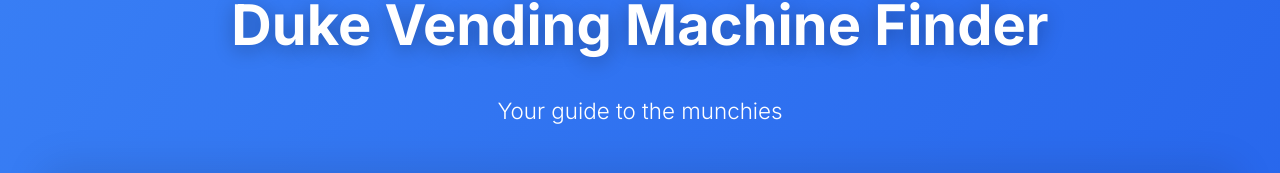
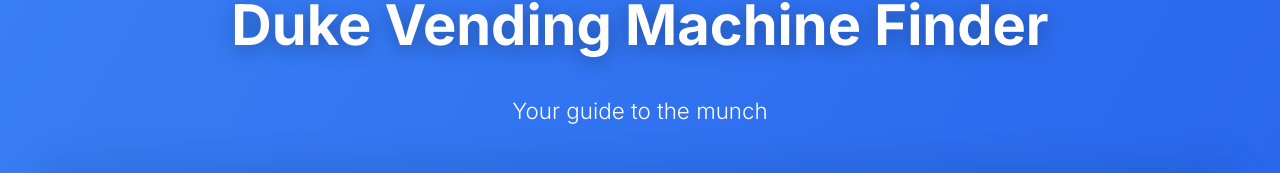
Before and after one commit to sagrawal11/duke-vending-map, a React (Create React App) app: page / in a window 1280 px wide. Shown: the part 105-278 px from the top of the page. Built offline with nearby package versions, Linux system fonts and the light colour scheme; the HTML template or start-up script is replaced by a standard one.

Commit message:
final version

```diff
--- a/src/data/vendingMachines.js
+++ b/src/data/vendingMachines.js
@@ -6,7 +6,7 @@
       building: 'Bryan Center',
       floor: 'Middle Floor',
       notes: 'Between McDonalds and Griffith Theater',
-      products: ['Pepsi', 'Mountain Dew', 'Pepsi Zero Sugar', 'Mountain Dew Zero Sugar', 'Water', 'Pure Leaf Sweet Tea', 'Propel', 'Celsius', 'Lays Classic', 'Cheetos', 'Doritos Nacho Cheese', 'Fritos Original', 'Smartfood White Cheddar Popcorn', 'Lays Barbeque', 'Cheetos Cheddar Jalapeno', 'Doritos Cool Ranch', 'Chex Mix', 'Sun Chips Garden Salsa', 'Sun Chips Harvest Cheddar', 'Cheez It', 'Doritos Spicy Sweet Chili', 'Gardettos Snack Mix', 'Lays Salt & Vinegar', 'Peanut Butter Crackers', 'Grilled Cheese Crackers', 'Toasted Cheese Peanut Butter Crackers', 'Oreos', 'Snickers', 'KitKat', "Reese's Peanut Butter Cups", '3 Musketeers', 'Kinder Bueno', 'Haribo Gummy Bears', 'M&Ms', 'Peanut M&Ms', 'Ghirardelli Milk Chocolate Caramel', "Reese's Fast Break", 'Skittles', 'Slim Jim', 'Nature Valley Almond Butter Biscuits', "Reese's Sticks", "Cashews", 'Trail Mix', 'Beef Tender Bites', "Sour Skittles Gummies", "Gushers", 'Honey Bun', 'Nerds', 'Vitamin Water', 'Body Armor', 'Fairlife Core Power', 'Topo Chico', 'Coca Cola', 'Fanta', 'Sprite', 'Orange Juice', 'Strawberry Grape Juice', 'Apple Juice', 'Powerade', 'Storm', 'Lemonade', 'Coke Zero', 'Monster']
+      products: ['Pepsi', 'Mountain Dew', 'Pepsi Zero Sugar', 'Mountain Dew Zero Sugar', 'Water', 'Pure Leaf Sweet Tea', 'Propel', 'Celsius', 'Lays Classic', 'Cheetos', 'Doritos Nacho Cheese', 'Fritos Original', 'Smartfood White Cheddar Popcorn', 'Lays Barbeque', 'Cheetos Cheddar Jalapeno', 'Doritos Cool Ranch', 'Chex Mix', 'Sun Chips Garden Salsa', 'Sun Chips Harvest Cheddar', 'Cheez It', 'Doritos Spicy Sweet Chili', 'Gardettos Snack Mix', 'Lays Salt & Vinegar', 'Peanut Butter Crackers', 'Grilled Cheese Crackers', 'Toasted Cheese Peanut Butter Crackers', 'Oreos', 'Snickers', 'KitKat', "Reese's Peanut Butter Cups", '3 Muskateers', 'Kinder Bueno', 'Haribo Gummy Bears', 'M&Ms', 'Peanut M&Ms', 'Ghirardelli Milk Chocolate Caramel', "Reese's Fast Break", 'Skittles', 'Slim Jim', 'Nature Valley Almond Butter Biscuits', "Reese's Sticks", "Cashews", 'Trail Mix', 'Beef Tender Bites', "Sour Skittles Gummies", "Gushers", 'Honey Bun', 'Nerds', 'Vitamin Water', 'Body Armor', 'Fairlife Core Power', 'Topo Chico', 'Coca Cola', 'Fanta', 'Sprite', 'Orange Juice', 'Strawberry Grape Juice', 'Apple Juice', 'Powerade', 'Storm', 'Lemonade', 'Coke Zero', 'Monster']
     },
     {
       id: 2,
--- a/src/pages/MainPage.js
+++ b/src/pages/MainPage.js
@@ -631,7 +631,7 @@
         <div className="container">
           <h1 className="hero-title">Duke Vending Machine Finder</h1>
           <p className="hero-description">
-            Your guide to the munchies
+            Your guide to the munch
           </p>
         </div>
       </div>
```
